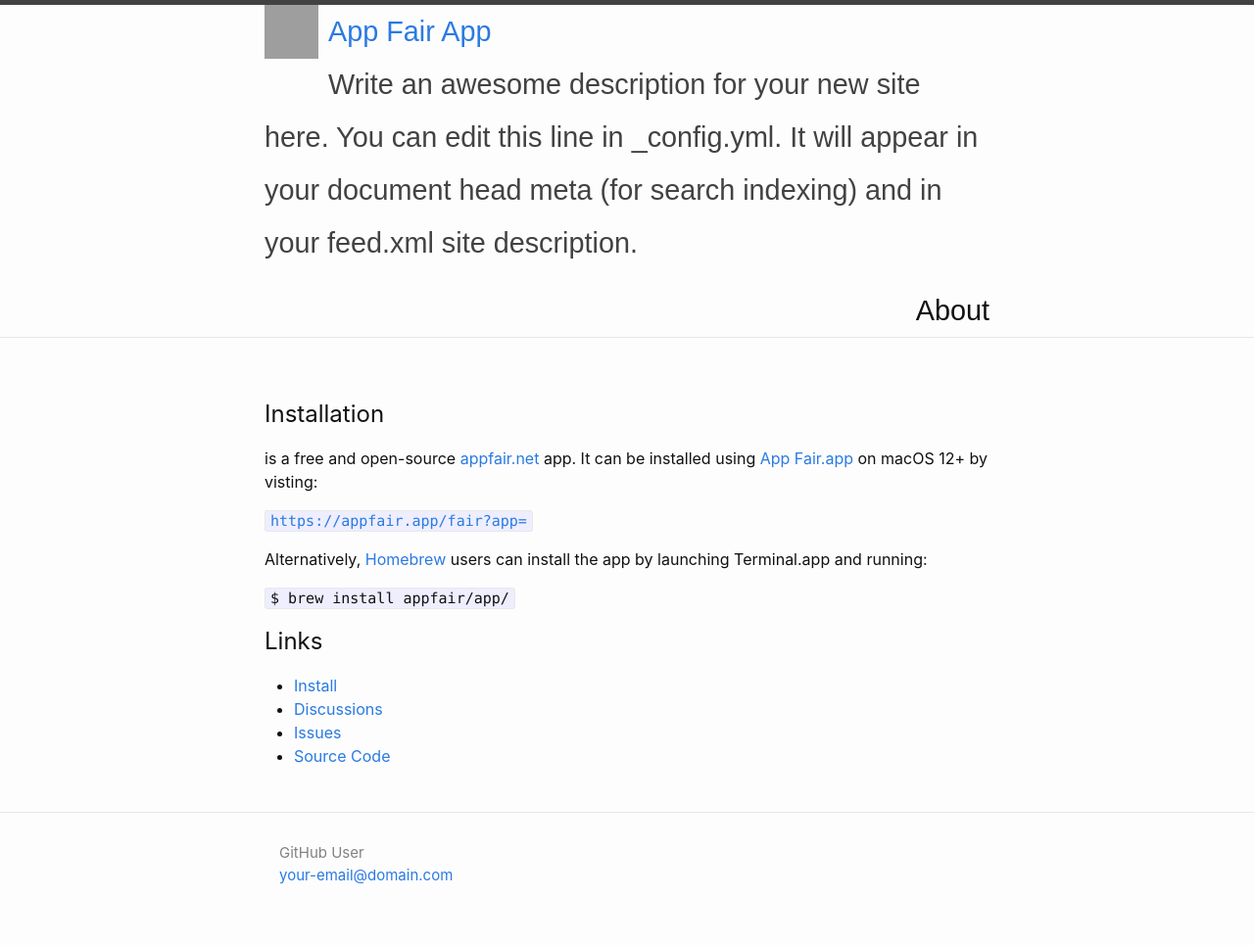
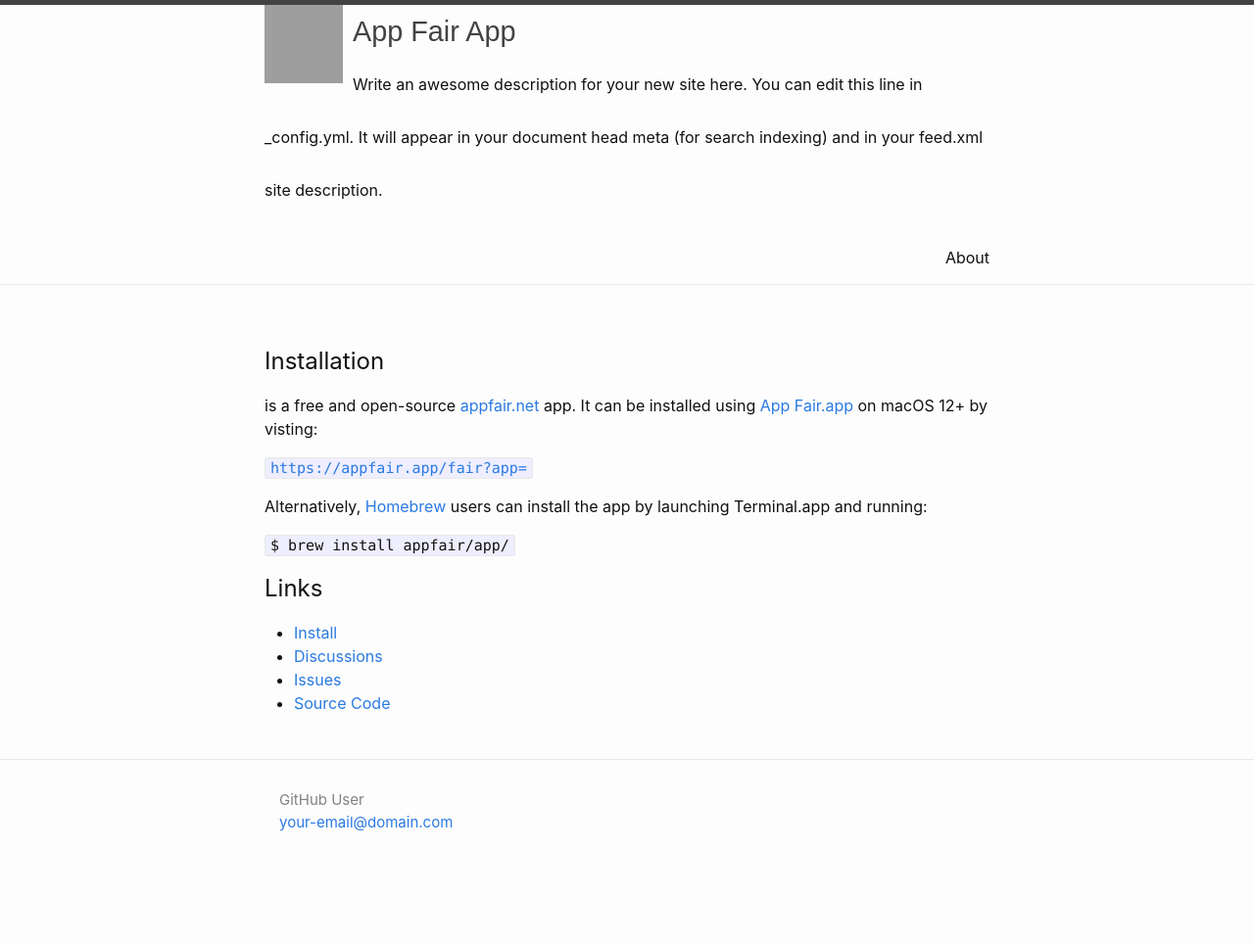
Before and after one commit to appfair/fairapp-theme, a Jekyll site: the page built from index.md, in a window 1280 px wide. Shown: the whole page at 98% size. Built offline with Jekyll 4.4.1, drawn with Linux system fonts in a browser that asks for light colours; after the commit the page ends 911 px from its top, so only the background shows below that; grey boxes are pictures that could not be loaded.

Commit message:
chore: checkpoint

```diff
--- a/_includes/header.html
+++ b/_includes/header.html
@@ -15,16 +15,16 @@
     {% assign apptoken = appname | slugify %}
     {% assign apptitle = appname | replace: "-", " " %}
 
-    <div class="site-title" style="vertical-align: middle;">
+    <div>
     {% if page.showicon != false %}
-    <img style="padding-right: 10px;" align="left" width="55" height="55" src="{{ appurl }}/releases/latest/download/{{ appname }}.png" />
+    <img style="padding-right: 10px;" align="left" width="80" height="80" src="{{ appurl }}/releases/latest/download/{{ appname }}.png" />
     {% endif %}
     <p>
-    <a rel="author" href="{{ "/" | relative_url }}">{{ apptitle | default:site.title | escape }}</a>
+    <a class="site-title" rel="author" href="{{ "/" | relative_url }}">{{ apptitle | default:site.title | escape }}</a>
     <br />
     {{ page.subtitle | default: site.description }}
     </p>
-    </span>
+    </div>
 
     {%- if titles_size > 0 -%}
       <nav class="site-nav">
```
